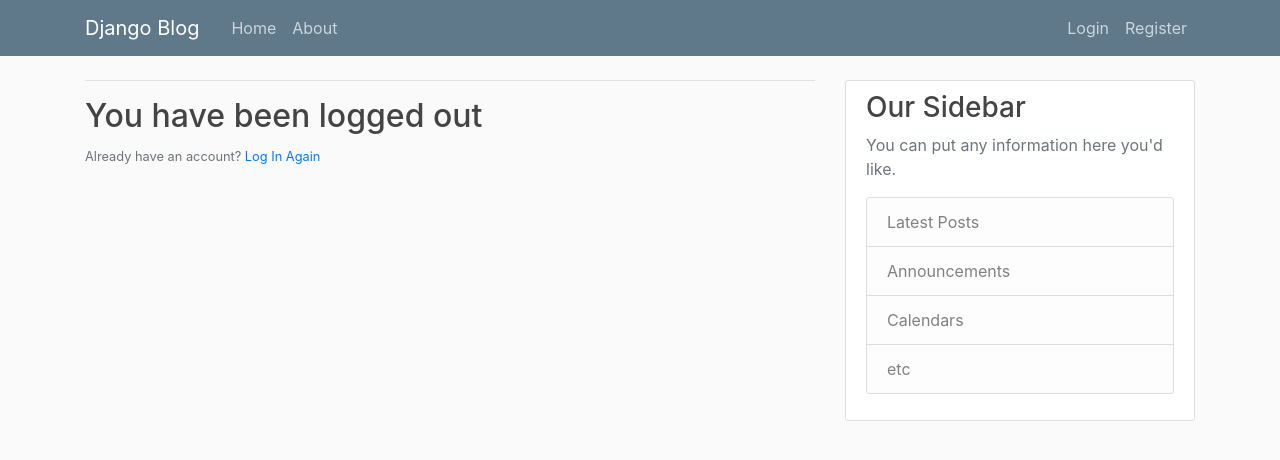
After one commit to Harrison-Hughes/django-web-app-test, a Django app: page /logout/ in a window 1280 px wide. The commit adds this page. Shown: the top 460 px of the page. Run offline with Django 3.2, Linux system fonts and the light colour scheme; some libraries are stand-ins or nearby versions.

Commit message:
logout an profile

```diff
--- a/django_project/blog/templates/blog/base.html
+++ b/django_project/blog/templates/blog/base.html
@@ -48,8 +48,12 @@
             </div>
             <!-- Navbar Right Side -->
             <div class="navbar-nav">
-              <a class="nav-item nav-link" href="#">Login</a>
-              <a class="nav-item nav-link" href="#">Register</a>
+              {% if user.is_authenticated %}
+              <a class="nav-item nav-link" href="{% url 'logout' %}"">Logout</a>
+              {% else %}
+              <a class="nav-item nav-link" href="{% url 'login' %}"">Login</a>
+              <a class="nav-item nav-link" href="{% url 'register' %}">Register</a>
+              {% endif %}
             </div>
           </div>
         </div>
--- a/django_project/django_project/settings.py
+++ b/django_project/django_project/settings.py
@@ -123,4 +123,4 @@ STATIC_URL = '/static/'
 
 CRISPY_TEMPLATE_PACK = 'bootstrap4'
 
-LOGIN_REDIRECT = 'blog-home'
+LOGIN_REDIRECT_URL = 'blog-home'
--- a/django_project/django_project/urls.py
+++ b/django_project/django_project/urls.py
@@ -22,6 +22,7 @@ from user import views as user_views
 urlpatterns = [
     path('admin/', admin.site.urls),
     path('register/', user_views.register, name='register'),
+    path('profile/', user_views.profile, name='profile'),
     path('login/', auth_views.LoginView.as_view(template_name='user/login.html'), name='login'),
     path('logout/', auth_views.LogoutView.as_view(template_name='user/logout.html'), name='logout'),
     path('', include('blog.urls')),
--- /dev/null
+++ b/django_project/user/templates/user/logout.html
@@ -0,0 +1,9 @@
+{% extends 'blog/base.html' %} {% block content %}
+<div class="border-top pt-3">
+  <h2>You have been logged out</h2>
+  <small class="text-muted">
+    Already have an account?
+    <a href="{% url 'login'%}">Log In Again</a>
+  </small>
+</div>
+{% endblock content %}
--- /dev/null
+++ b/django_project/user/templates/user/profile.html
@@ -0,0 +1,3 @@
+{% extends 'blog/base.html' %} {% load crispy_forms_tags%} {% block content %}
+<h1>{{ user.username}}</h1>
+{% endblock content %}
```
Also changed, not shown: django_project/user/views.py (+7 -2 lines), django_project/db.sqlite3.
